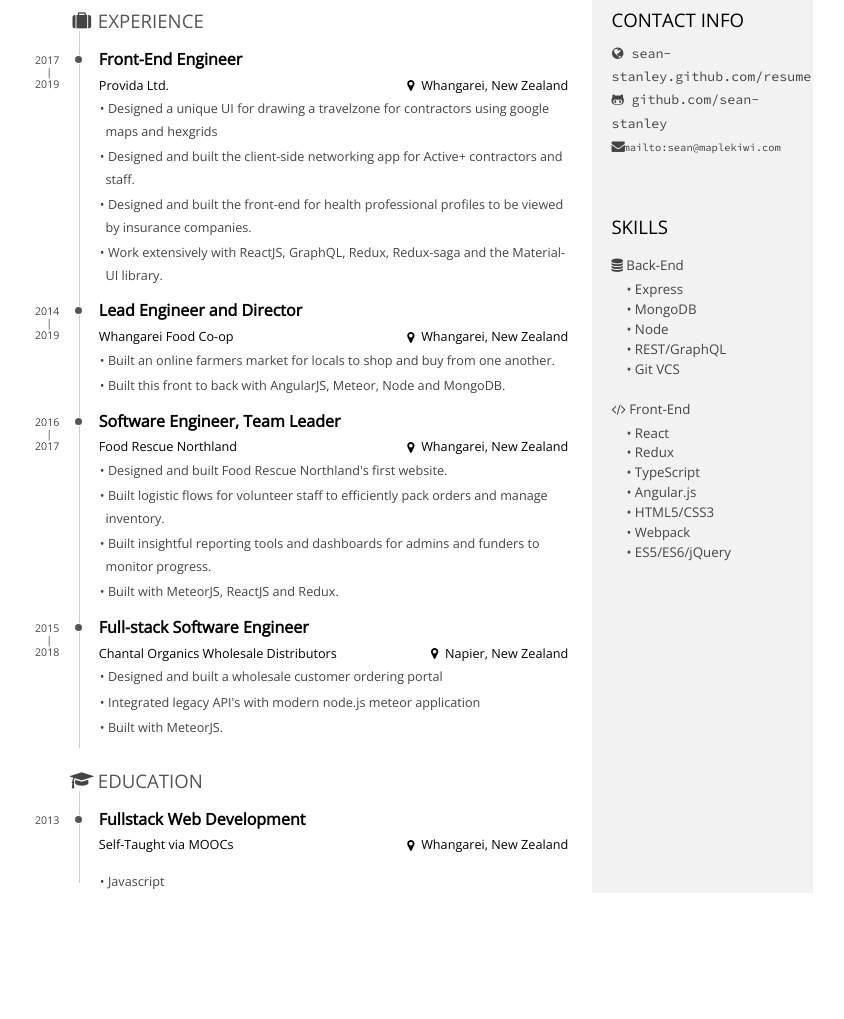
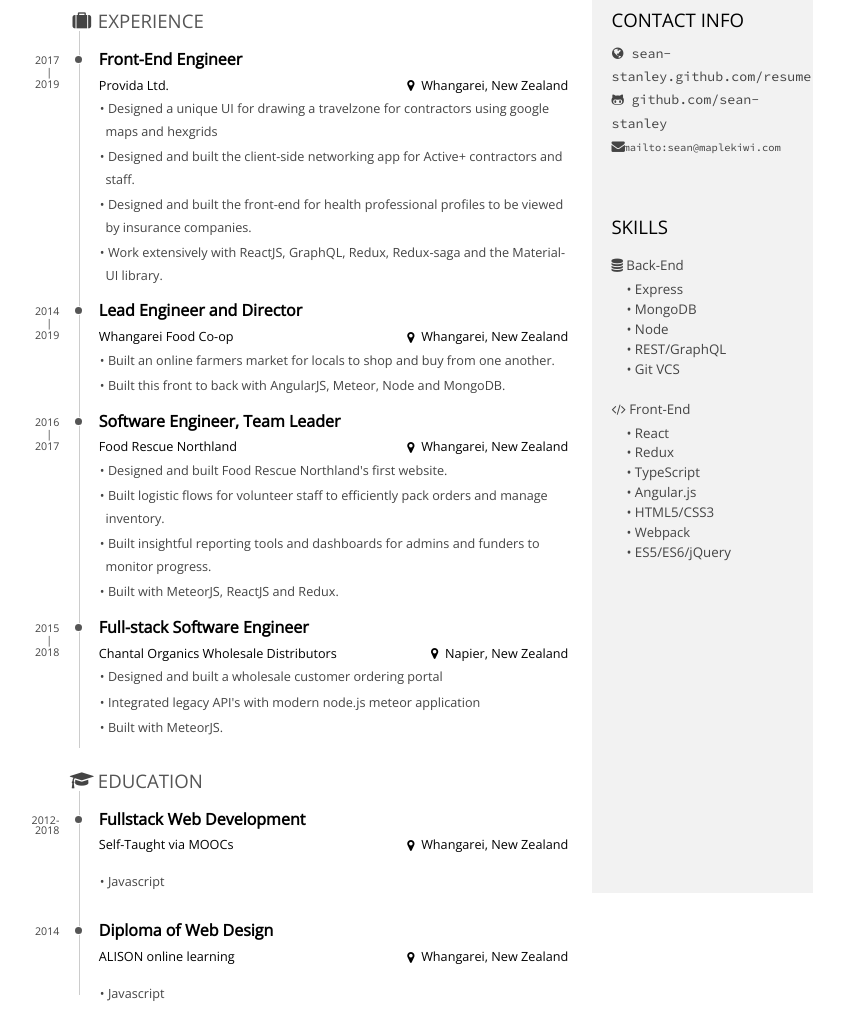
Before and after one commit to sean-stanley/resume, a plain HTML site: page index.html in a window 1280 px wide. Shown: the part 163-1182 px from the top of the page, without its empty margins (3-847 px from the left). Before the commit the page ends 1070 px from the top, so only its background shows below. Drawn offline with nearby package versions, Linux system fonts and the light colour scheme.

Commit message:
education update

```diff
--- a/index.html
+++ b/index.html
@@ -115,7 +115,7 @@
         </h2>
         <section class="blocks">
           <div class="date">
-            <span>2013</span>
+            <span>2012-2018</span>
           </div>
           <div class="decorator">
           </div>
@@ -123,6 +123,21 @@
             <header>
               <h3>Fullstack Web Development</h3>
               <span class="place">Self-Taught via MOOCs</span>
+              <span class="location">Whangarei, New Zealand</span>
+            </header>
+            <div><ul><li>Javascript</li></ul></div>
+          </div>
+        </section>
+        <section class="blocks">
+          <div class="date">
+            <span>2014</span>
+          </div>
+          <div class="decorator">
+          </div>
+          <div class="details">
+            <header>
+              <h3>Diploma of Web Design</h3>
+              <span class="place">ALISON online learning</span>
               <span class="location">Whangarei, New Zealand</span>
             </header>
             <div><ul><li>Javascript</li></ul></div>
```
